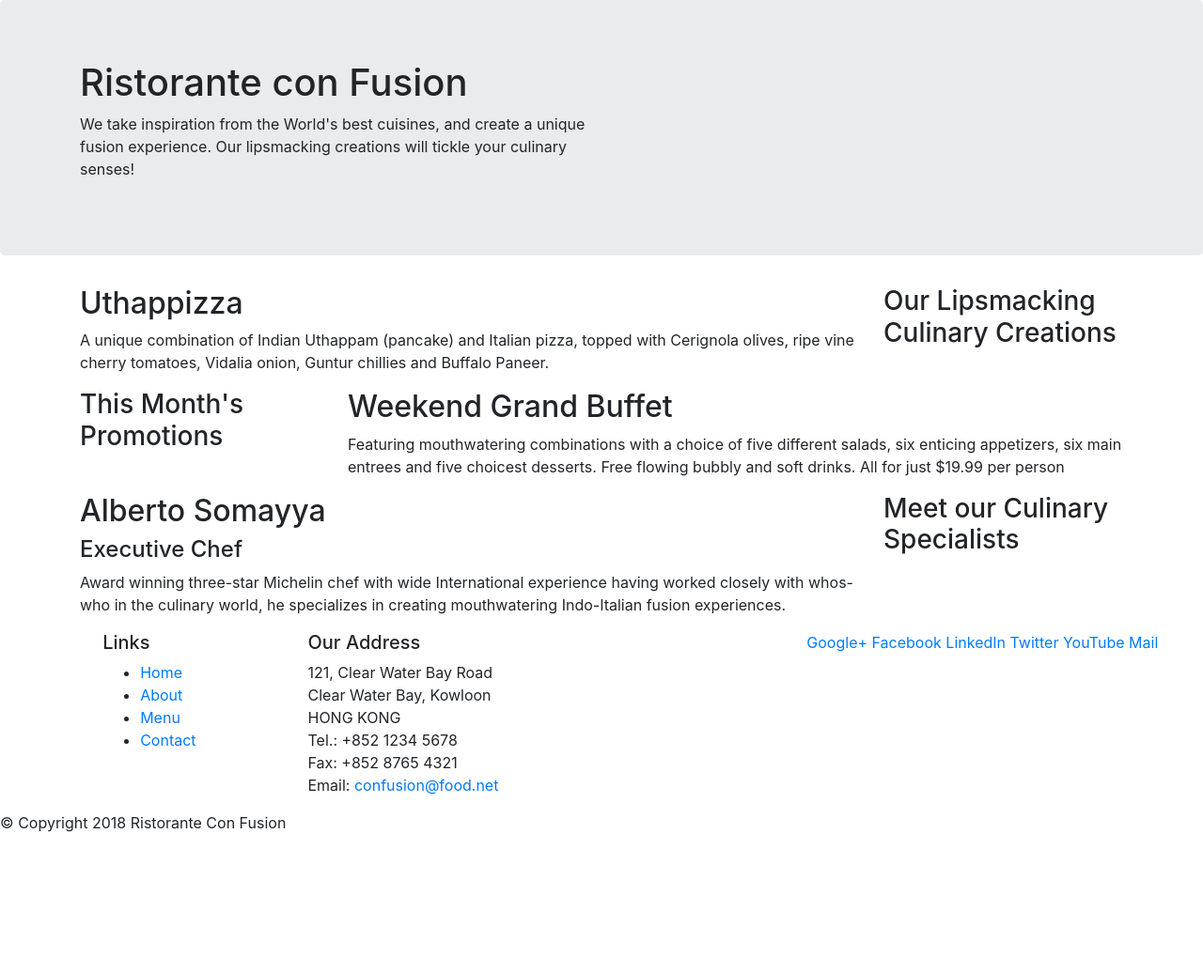
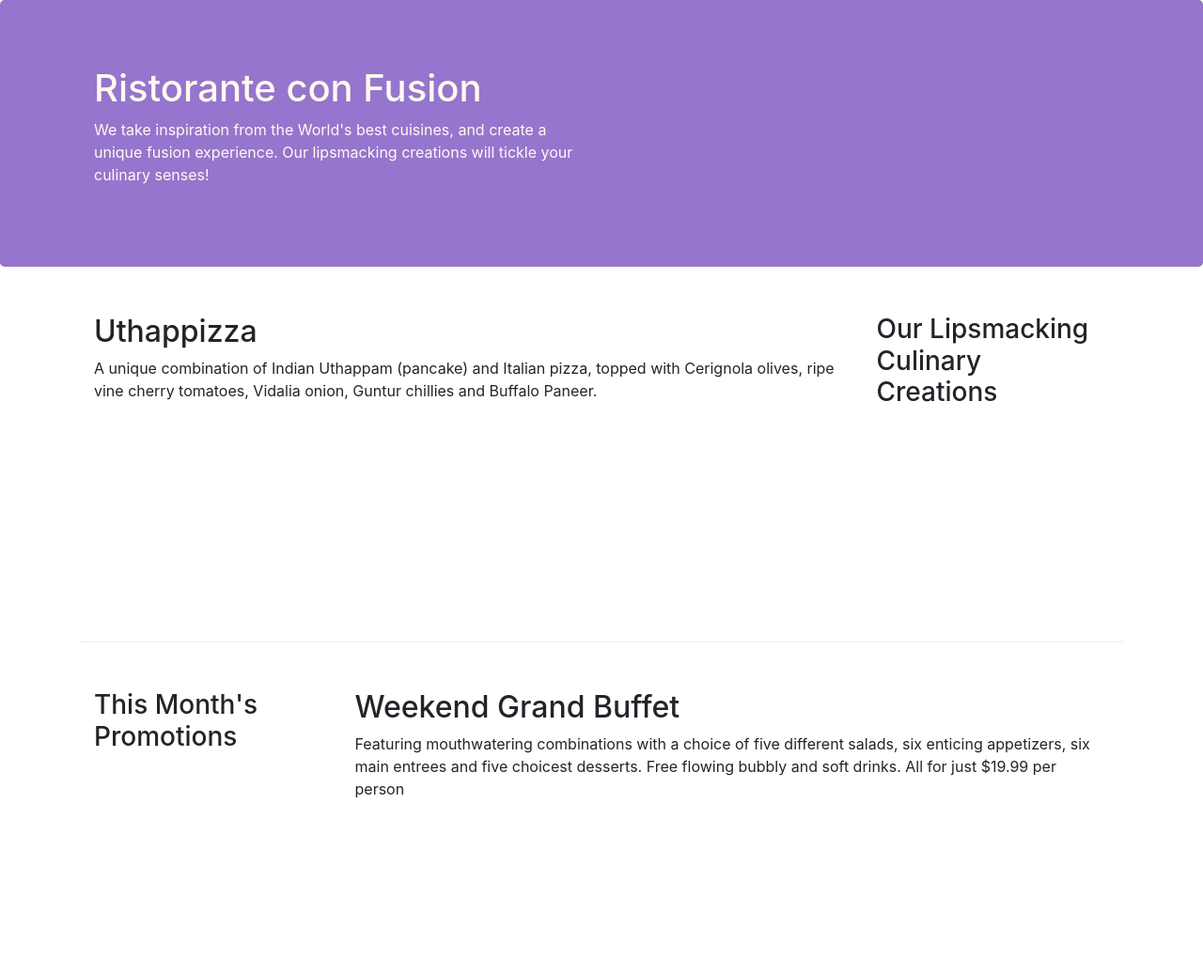
Before and after one commit to iamhimanshu001239/git-tests, a website: page index.html in a window 1280 px wide. Shown: the top 1036 px of the page at 94% size. Before the commit the page ends 904 px from the top, so only its background shows below. Drawn offline with nearby package versions, Linux system fonts and the light colour scheme.

Commit message:
bootstrappart2

```diff
--- /dev/null
+++ b/css/styles.css
@@ -0,0 +1,33 @@
+.row-header{
+    margin:0px auto;
+    padding:0px;
+
+}
+
+.row-content {
+    margin:0px auto;
+    padding: 50px 0px 50px 0px;
+    border-bottom:1px ridge;
+    min-height: 400px;
+
+}
+
+
+.footer{
+    background-color:#9575CD;
+    margin:0px auto;
+    padding: 20px 0px 20px 0px;
+}
+
+.jumbotron{
+    padding: 70px 30px 70px 30px;
+    margin:0px auto;
+    background:#9575CD;
+    color:floralwhite;
+}
+
+.address{
+    font-size: 80%;
+    margin:0px;
+    color:#0f0f0f;
+}
--- a/index.html
+++ b/index.html
@@ -9,6 +9,7 @@
 
     <!-- Bootstrap CSS -->
     <link rel="stylesheet" href="node_modules/bootstrap/dist/css/bootstrap.min.css">
+    <link rel="stylesheet" href="css/styles.css">
     <title>Ristorante Con Fusion</title>
 </head>
 
@@ -16,7 +17,7 @@
 
     <header class="jumbotron">
         <div class="container">
-            <div class="row">
+            <div class="row row-header">
                 <div class="col-12 col-sm-6">
                     <h1>Ristorante con Fusion</h1>
                     <p>We take inspiration from the World's best cuisines, and create a unique fusion experience. Our lipsmacking creations will tickle your culinary senses!</p>
@@ -27,8 +28,8 @@
         </div>
     </header>
 
-    <div class="container">
-        <div class="row">
+    <div class="container ">
+        <div class="row row-content">
             <div class="col-12 col-sm-4 order-sm-last col-md-3" >
                 <h3>Our Lipsmacking Culinary Creations</h3>
             </div>
@@ -39,7 +40,7 @@
         </div>
 
 
-        <div class="row">
+        <div class="row row-content">
             <div class="col-12 col-sm-4 col-md-3">
                 <h3>This Month's Promotions</h3>
             </div>
@@ -49,7 +50,7 @@
             </div>
         </div>
 
-        <div class="row">
+        <div class="row row-content">
             <div class="col-12 col-sm-4 order-sm-last col-md-3">
                 <h3>Meet our Culinary Specialists</h3>
             </div>
@@ -61,8 +62,8 @@
         </div>
     </div>
 
-    <footer>
-        <div class="footer">
+    <footer class="footer">
+        <div class="container">
             <div class="row">
                 <div class=" col-4  offset-1 col-sm-2">
                     <h5>Links</h5>
```
